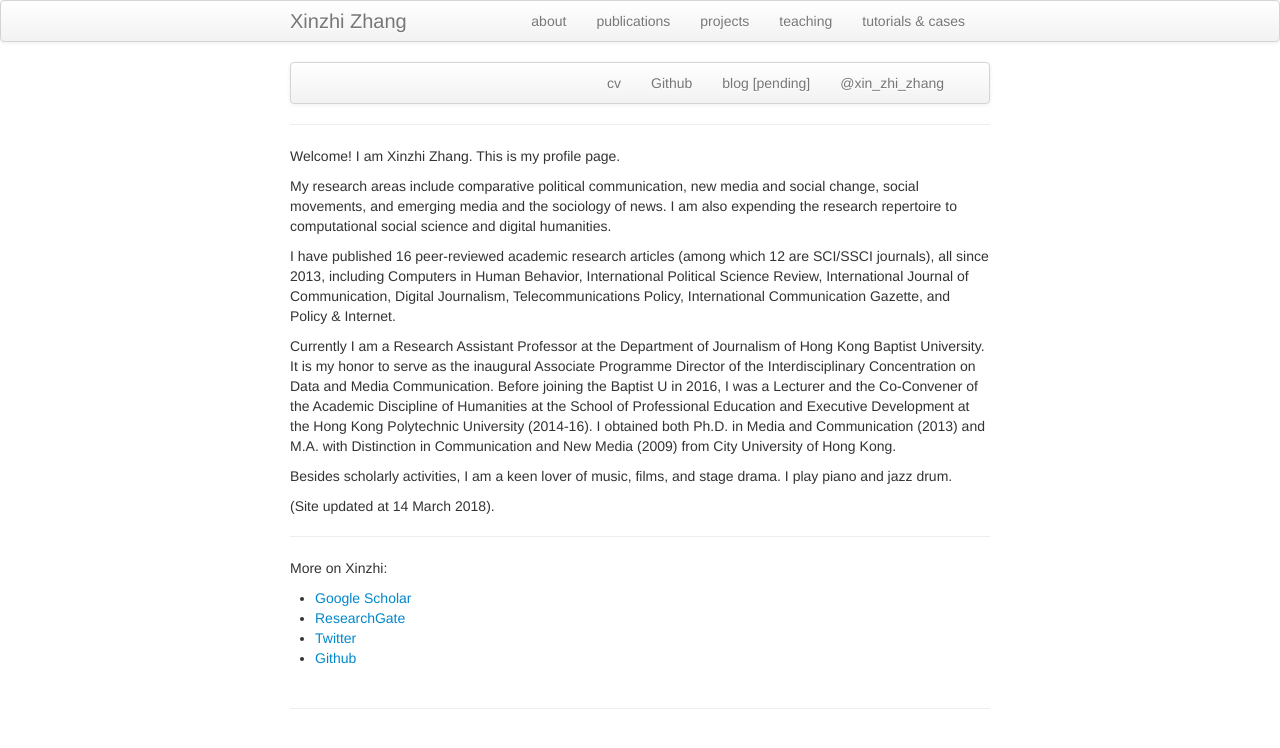
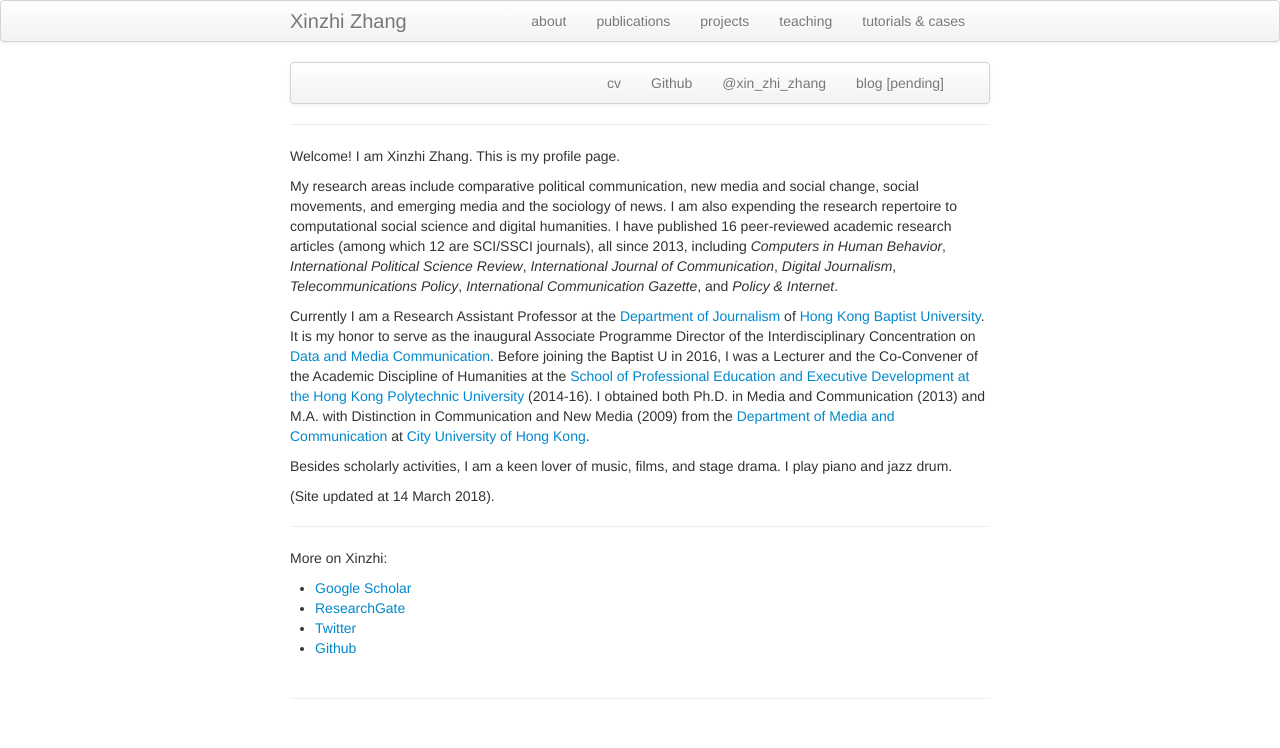
Before and after one commit to xzzhang2/xzzhang2.github.io, a Jekyll site: the page built from index.md, in a window 1280 px wide. Shown: the top 748 px of the page. Built offline with Jekyll 4.4.1, drawn with Linux system fonts in a browser that asks for light colours.

Commit message:
updating pages

```diff
--- a/index.md
+++ b/index.md
@@ -10,8 +10,8 @@ keywords: R, Python, statistics, comparative political communication, social mov
       <ul class="nav">
           <li><a href="{{ BASE_PATH }}/assets/CV_XinzhiZhang_Git_201801.pdf">cv</a></li>
           <li><a href="https://github.com/xzzhang2">Github</a></li>
+          <li><a href="https://twitter.com/xin_zhi_zhang">@xin_zhi_zhang</a></li>
           <li><a href="about:blank">blog [pending]</a></li>
-          <li><a href="https://twitter.com/xin_zhi_zhang">@xin_zhi_zhang</a></li>
       </ul>
   </div>
 </div>
@@ -20,11 +20,9 @@ keywords: R, Python, statistics, comparative political communication, social mov
 
 Welcome! I am Xinzhi Zhang. This is my profile page.
 
-My research areas include comparative political communication, new media and social change, social movements, and emerging media and the sociology of news. I am also expending the research repertoire to computational social science and digital humanities.
+My research areas include comparative political communication, new media and social change, social movements, and emerging media and the sociology of news. I am also expending the research repertoire to computational social science and digital humanities. I have published 16 peer-reviewed academic research articles (among which 12 are SCI/SSCI journals), all since 2013, including *Computers in Human Behavior*, *International Political Science Review*, *International Journal of Communication*, *Digital Journalism*, *Telecommunications Policy*, *International Communication Gazette*, and *Policy & Internet*.
 
-I have published 16 peer-reviewed academic research articles (among which 12 are SCI/SSCI journals), all since 2013, including Computers in Human Behavior, International Political Science Review, International Journal of Communication, Digital Journalism, Telecommunications Policy, International Communication Gazette, and Policy & Internet.
-
-Currently I am a Research Assistant Professor at the Department of Journalism of Hong Kong Baptist University. It is my honor to serve as the inaugural Associate Programme Director of the Interdisciplinary Concentration on Data and Media Communication. Before joining the Baptist U in 2016, I was a Lecturer and the Co-Convener of the Academic Discipline of Humanities at the School of Professional Education and Executive Development at the Hong Kong Polytechnic University (2014-16). I obtained both Ph.D. in Media and Communication (2013) and M.A. with Distinction in Communication and New Media (2009) from City University of Hong Kong.
+Currently I am a Research Assistant Professor at the [Department of Journalism](http://www.jour.hkbu.edu.hk/eng/people/dr-xinzhi-zhang/) of [Hong Kong Baptist University](http://www.hkbu.edu.hk). It is my honor to serve as the inaugural Associate Programme Director of the Interdisciplinary Concentration on [Data and Media Communication](http://bu-dmc.hkbu.edu.hk). Before joining the Baptist U in 2016, I was a Lecturer and the Co-Convener of the Academic Discipline of Humanities at the [School of Professional Education and Executive Development at the Hong Kong Polytechnic University](https://www.speed-polyu.edu.hk) (2014-16). I obtained both Ph.D. in Media and Communication (2013) and M.A. with Distinction in Communication and New Media (2009) from the [Department of Media and Communication](http://www6.cityu.edu.hk/com/) at [City University of Hong Kong](www.cityu.edu.hk).
 
 Besides scholarly activities, I am a keen lover of music, films, and stage drama. I play piano and jazz drum.
 
```
Also changed, not shown: pages/about.md (+4 -0 lines), pages/pubs.md (+5 -7 lines), pages/teaching.md (+4 -4 lines), _includes/themes/twitter/default.html (line endings or trailing spaces), assets/xinzhipic.JPG (added).
